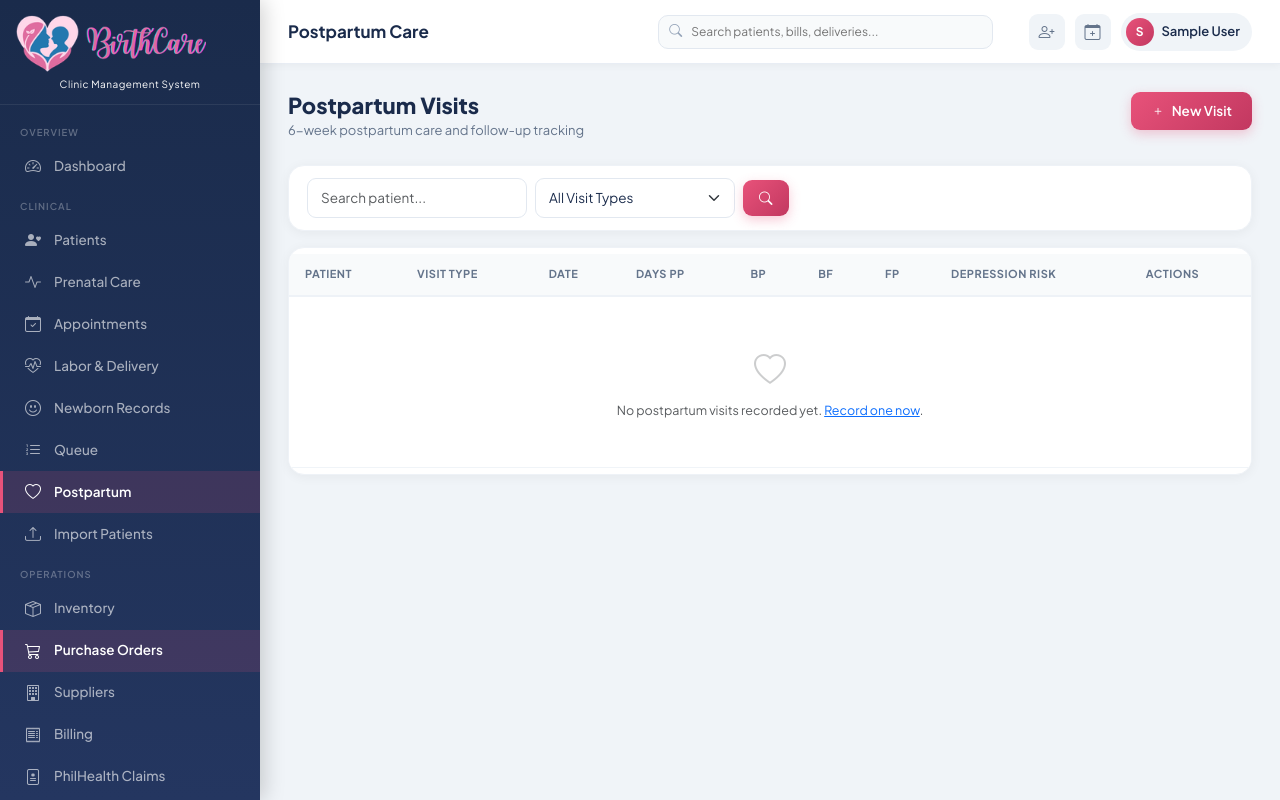
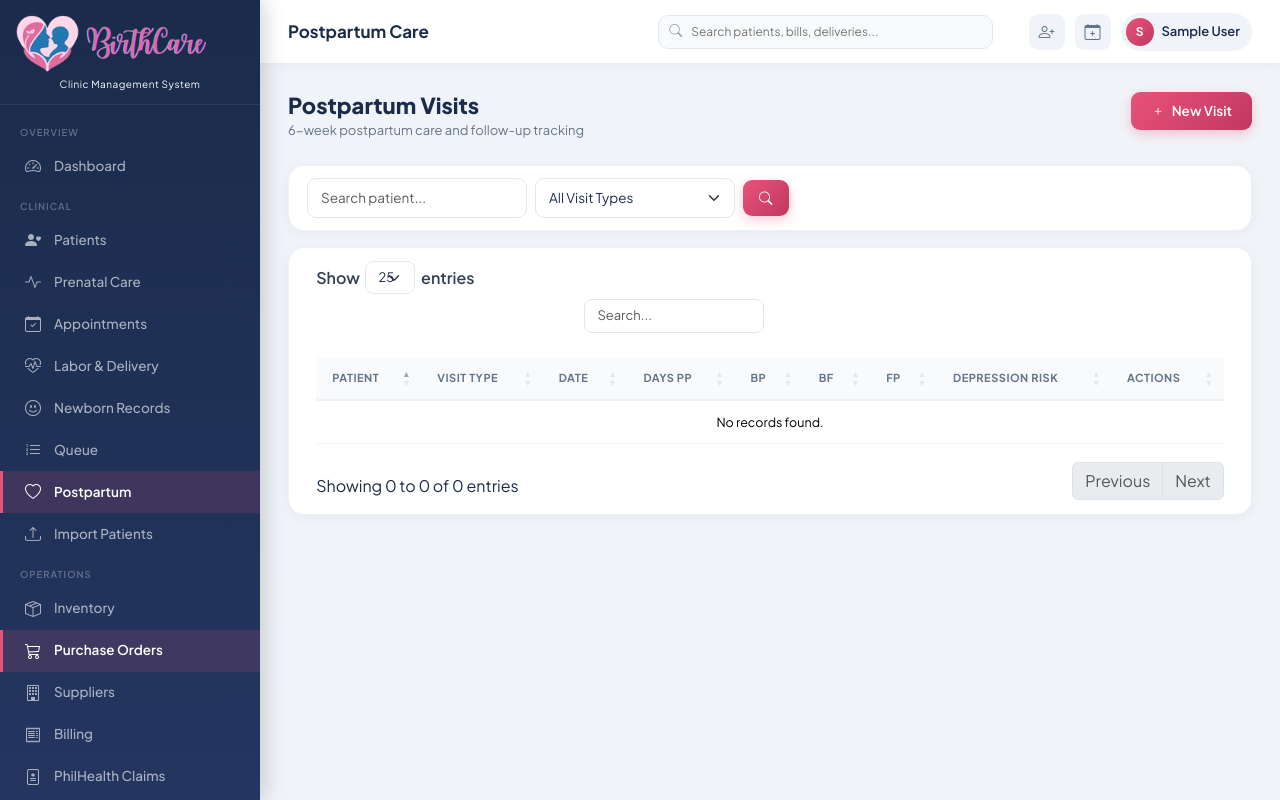
Before and after one commit to yohbaks/birthing_clinic, a Django app: page /postpartum/ in a window 1280 px wide. Run offline with Django 5.2, Linux system fonts and the light colour scheme; the visitor is signed in with stand-in values (Sample User, id 1); data that the repository does not hold is empty; some libraries are stand-ins or nearby versions.

Commit message:
Fix remaining DataTables tn/18 empty row issues across all list pages

```diff
--- a/templates/billing/philhealth_list.html
+++ b/templates/billing/philhealth_list.html
@@ -49,7 +49,7 @@
           </td>
           <td><a href="{% url 'philhealth_update' c.pk %}" class="btn btn-sm btn-light"><i class="bi bi-pencil"></i></a></td>
         </tr>
-        {% empty %}<tr><td colspan="8" class="text-center text-muted py-4">No PhilHealth claims yet. <a href="{% url 'philhealth_add' %}">Add one</a>.</td></tr>{% endfor %}
+        {% endfor %}
       </tbody>
     </table>
   </div>
--- a/templates/inventory/low_stock.html
+++ b/templates/inventory/low_stock.html
@@ -18,7 +18,7 @@
           <td>{{ item.minimum_stock_level }}</td>
           <td><div class="d-flex gap-1"><a href="{% url 'stock_in' %}" class="btn-teal" style="font-size:11px;padding:5px 12px;"><i class="bi bi-arrow-down-circle"></i> Stock In</a><a href="{% url 'item_detail' item.pk %}" class="btn btn-sm btn-light"><i class="bi bi-eye"></i></a></div></td>
         </tr>
-        {% empty %}<tr><td colspan="7" class="text-center text-muted py-5"><i class="bi bi-check-circle" style="font-size:32px;color:#10B981;display:block;margin-bottom:8px;"></i>All items are well-stocked!</td></tr>{% endfor %}
+        {% endfor %}
       </tbody>
     </table>
   </div>
--- a/templates/patients/inactive_patients.html
+++ b/templates/patients/inactive_patients.html
@@ -22,7 +22,7 @@
             <a href="{% url 'reactivate_patient' p.pk %}" class="btn-teal" style="font-size:11px;padding:5px 12px;"><i class="bi bi-person-check"></i> Reactivate</a>
           </td>
         </tr>
-        {% empty %}<tr><td colspan="6" class="text-center text-muted py-5"><i class="bi bi-check-circle" style="font-size:32px;color:#10B981;display:block;margin-bottom:8px;"></i>No inactive patients</td></tr>{% endfor %}
+        {% endfor %}
       </tbody>
     </table>
   </div>
--- a/templates/patients/patient_list.html
+++ b/templates/patients/patient_list.html
@@ -89,8 +89,6 @@
             </div>
           </td>
         </tr>
-        {% empty %}
-        <tr><td colspan="8" class="text-center py-5 text-muted">No patients found. <a href="{% url 'patient_add' %}">Register the first patient</a></td></tr>
         {% endfor %}
       </tbody>
     </table>
--- a/templates/postpartum/postpartum_list.html
+++ b/templates/postpartum/postpartum_list.html
@@ -80,12 +80,6 @@
             </div>
           </td>
         </tr>
-        {% empty %}
-        <tr><td colspan="9" class="text-center text-muted py-5">
-          <i class="bi bi-heart" style="font-size:32px;opacity:.3;display:block;margin-bottom:8px;"></i>
-          No postpartum visits recorded yet.
-          <a href="{% url 'postpartum_add' %}">Record one now</a>.
-        </td></tr>
         {% endfor %}
       </tbody>
     </table>
--- a/templates/reports/newborn_report.html
+++ b/templates/reports/newborn_report.html
@@ -141,7 +141,6 @@
             {% if nb.newborn_screening_done %}<span title="NBS" style="color:#8B5CF6;font-size:14px;margin-left:3px;">S</span>{% endif %}
           </td>
         </tr>
-        {% empty %}<tr><td colspan="9" class="text-center text-muted py-4">No newborn records for this period.</td></tr>
         {% endfor %}
       </tbody>
     </table>
```
